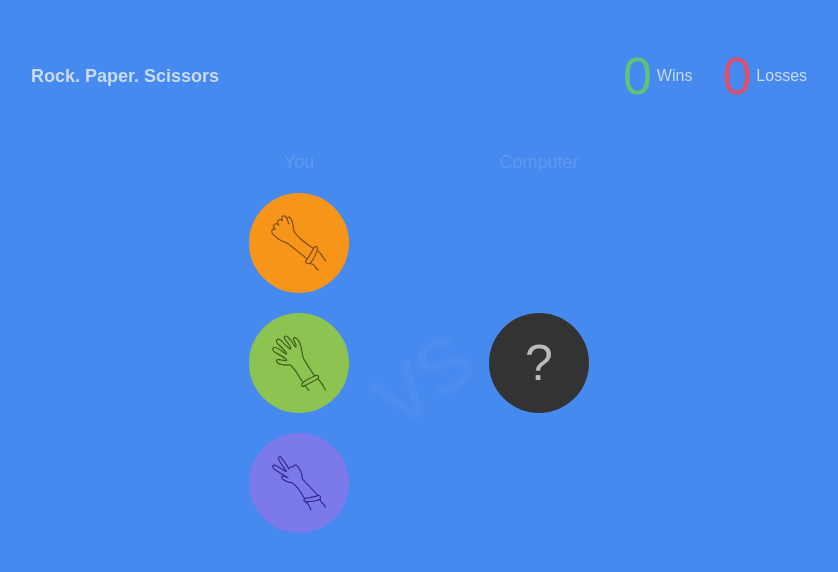
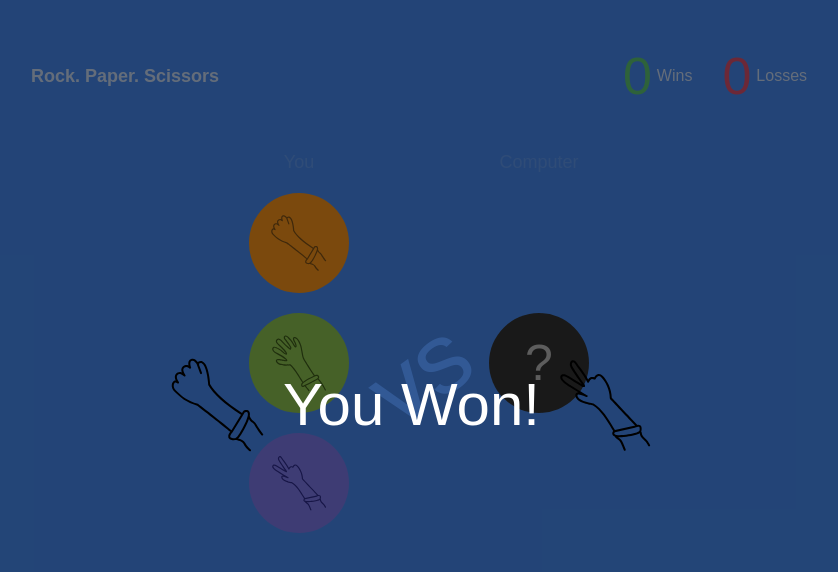
Before and after one commit to codecamp-prem/React-Coding-Interview, a React (Vite) app: page / in a window 1280 px wide. Both pictures are taken after a click on the button 520 px from the left and 243 px from the top of the page. Shown: the top 572 px of the page, without its empty margins (221-1059 px from the left). Built offline with nearby package versions, Linux system fonts and the light colour scheme.

Commit message:
display game state

```diff
--- a/src/RockPaper/RockPaper.tsx
+++ b/src/RockPaper/RockPaper.tsx
@@ -13,6 +13,9 @@ const choices = [
 const RockPaper = () => {
   const [userChoice, setUserChoice] = useState<{}>();
   const [computerChoice, setComputerChoice] = useState<{}>();
+  const [wins, setWins] = useState(0);
+  const [losses, setLosses] = useState(0);
+  const [gameState, setGameState] = useState<string | undefined>();
 
   useEffect(() => {
     const randomChoice = choices[Math.floor(Math.random() * choices.length)];
@@ -22,6 +25,14 @@ const RockPaper = () => {
   const handleUserChoice = (choice: number) => {
     const useChosenChoice = choices.find((c) => c.id === choice);
     setUserChoice(useChosenChoice);
+
+    // determine the winner
+    setGameState("Win");
+  };
+
+  const renderComponent = (choice: any) => {
+    const DynamicComponent = choice.component;
+    return <DynamicComponent />;
   };
   return (
     <div className="app">
@@ -32,19 +43,29 @@ const RockPaper = () => {
         {/* wins vs losses stats */}
         <div className="wins-losses">
           <div className="wins">
-            <span className="number">0</span>
-            <span className="text">Wins</span>
+            <span className="number">{wins}</span>
+            <span className="text">{wins === 1 ? "Win" : "Wins"}</span>
           </div>
 
           <div className="losses">
-            <span className="number">0</span>
-            <span className="text">Losses</span>
+            <span className="number">{losses}</span>
+            <span className="text">{losses === 1 ? "Loss" : "Losses"}</span>
           </div>
         </div>
       </div>
 
-      {/* the popup to show win/loss/draw */}
-      {/* <div className="game-state"></div> */}
+      {/* the popup to show win/lose/draw-3 game state option */}
+      {gameState != undefined && (
+        <div className={`game-state ${gameState}`}>
+          <div>
+            <div className="game-state-content">
+              <p>{renderComponent(userChoice)}</p>
+              <p>You Won!</p>
+              <p>{renderComponent(computerChoice)}</p>
+            </div>
+          </div>
+        </div>
+      )}
 
       <div className="choices">
         {/* choices captions */}
```
